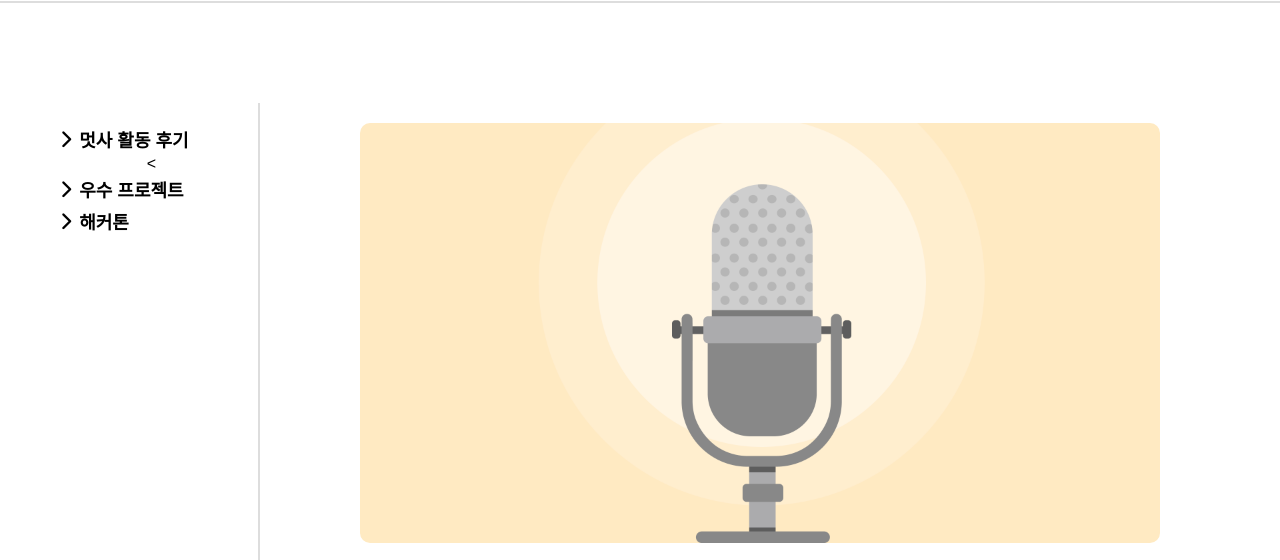
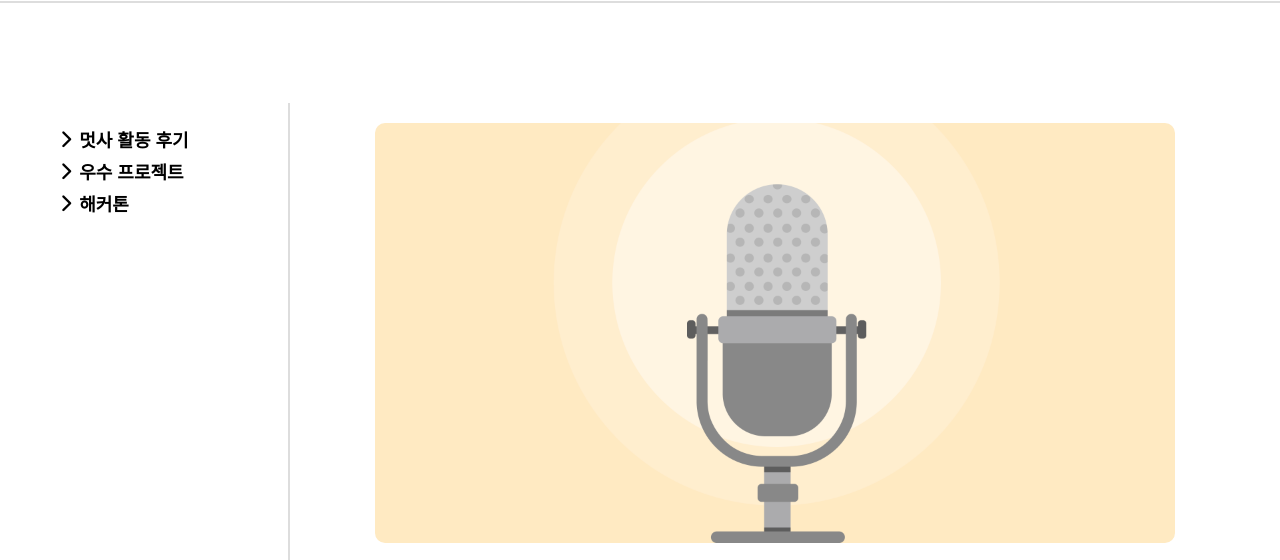
Before and after one commit to hyunbin1020/ucd-, a plain HTML site: page Interview.html in a window 1280 px wide. Shown: the part 135-695 px from the top of the page. Drawn offline with Linux system fonts and the light colour scheme.

Commit message:
interview edit

```diff
--- a/Interview.css
+++ b/Interview.css
@@ -179,7 +179,7 @@ body {
     position: -webkit-sticky; /* For Safari support */
     position: sticky;
     top: 260px;               /* Sticks vertically at this offset */
-    width: 220px;
+    width: 250px;
     background-color: white;
     padding: 20px 15px 20px 20px;
     border-right: 2px solid #ddd;
--- a/Interview.html
+++ b/Interview.html
@@ -147,13 +147,13 @@
                         <li><a href="#">우수회원 / 채진우</a></li>
                         <li><a href="#">개근회원 / 최현빈</a></li>
                         <li><a href="#">노력회원 / 백지원</a></li>
-                        <li><a href="#">Non-STEM / 한나경</a></li>
+                        <li><a href="#">Non-STEM / 한나경  </a></li>
                         <li><a href="#">임원 / 김민형</a></li>
                     </ul>
                 </details>
             </details>
 
-            <<details>
+            <details>
                 <summary onclick="location.href='ideathon.html';" style="cursor: pointer;">
                     <i class="fas fa-chevron-right"></i> 우수 프로젝트
                 </summary>
```
